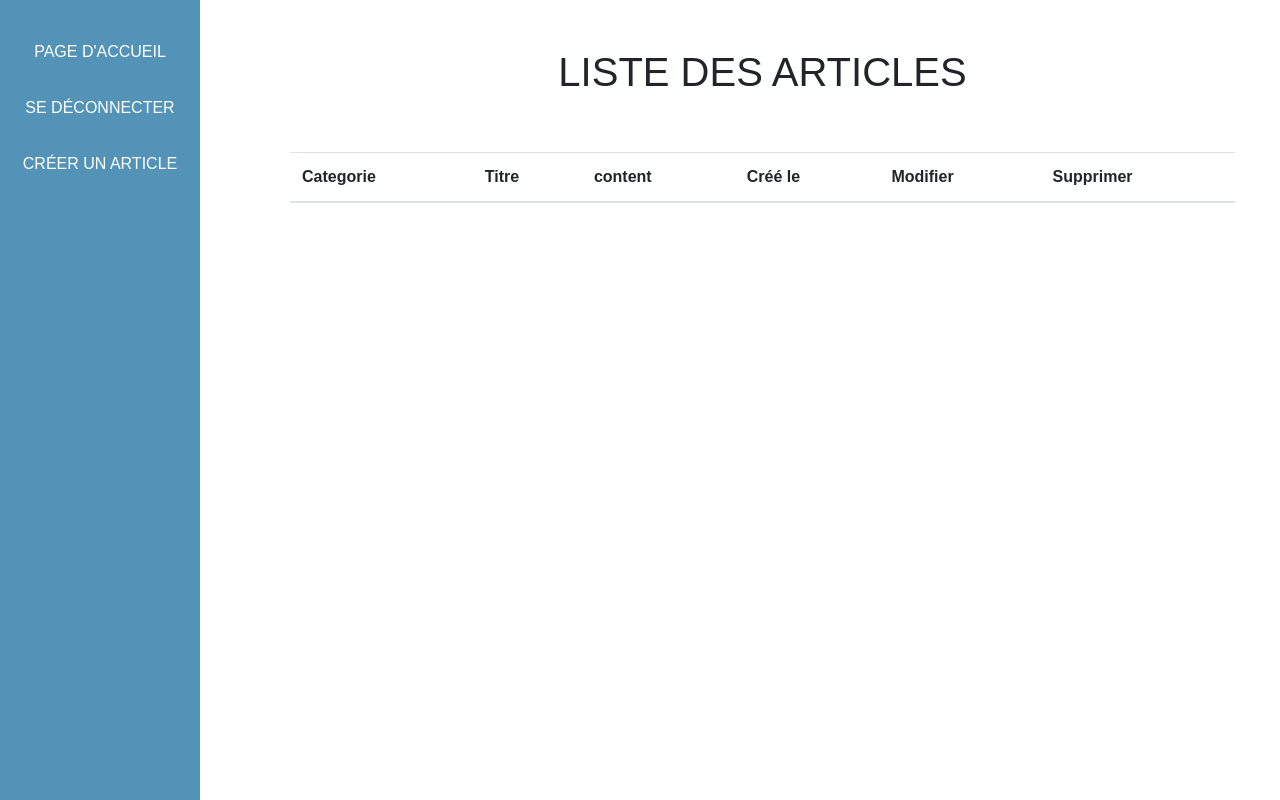
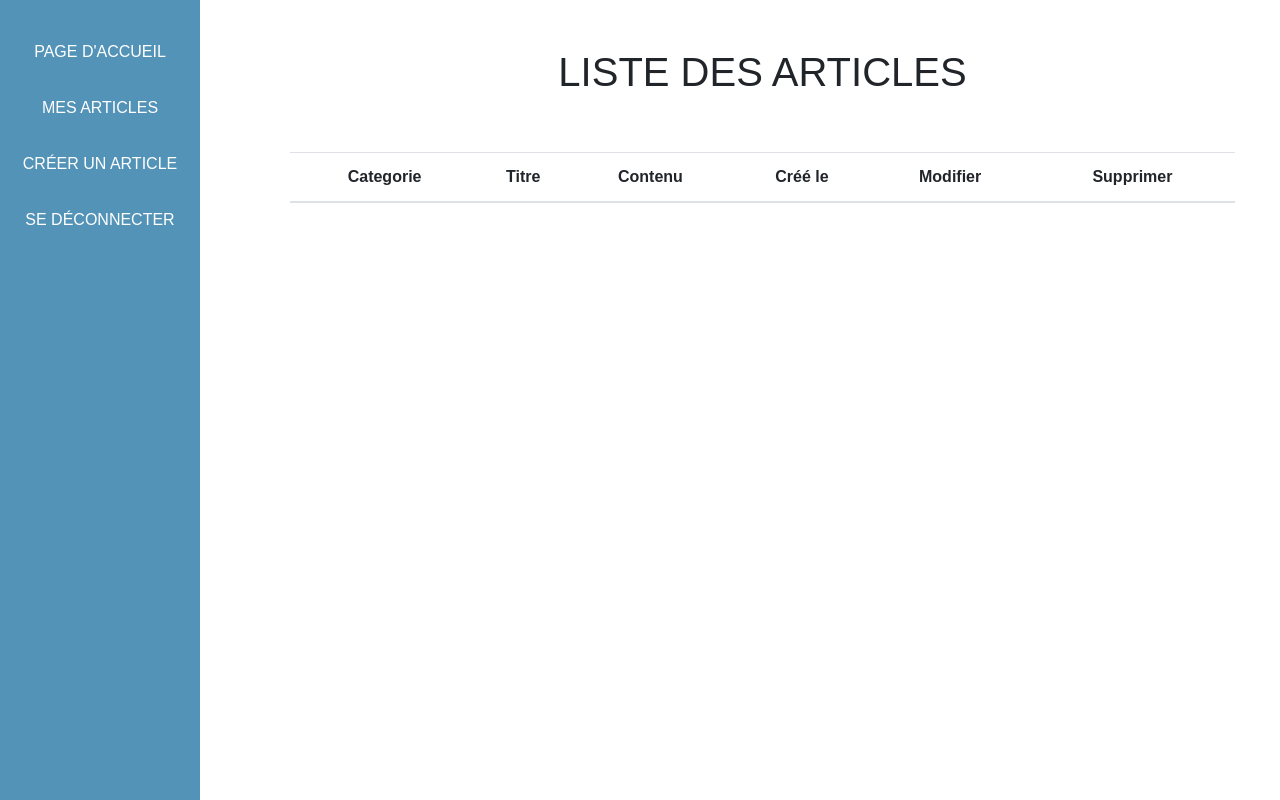
Before and after one commit to geoffrey112/Site-sur-le-spectacle, a Symfony app: template templates/dashboard/dashboard_home.html.twig in a window 1280 px wide. Run offline with Twig, Linux system fonts and the light colour scheme; the template is opened without the code that fills it, so the values that code supplies are empty; some libraries are stand-ins or nearby versions.

Commit message:
ajout nouvelle onglet + responsive

```diff
--- a/public/styles/dashboard_general.css
+++ b/public/styles/dashboard_general.css
@@ -46,8 +46,26 @@ nav a:hover{
     margin-top:32px;
 }
 
+.table{
+    width:100%;
+}
 
-@media (max-width: 768px){
+
+/* Format MD à XL */
+@media (min-width: 768px){
+
+    .contenuArticle{
+        margin-left:-30px;
+    }
+
+    .navBar{
+        display:none;
+    }
+
+}
+
+/* Format XS à SM */
+@media (max-width: 767px){
 
     .sideBar{
         display:none;
@@ -57,31 +75,14 @@ nav a:hover{
         padding-right:0px;
     }
 
-}
-
-@media (min-width: 768px){
-
-    .contenuArticle{
-        padding-left:0;
-        margin-left:-30px;
-    }
-
     .navBar{
-        display:none;
-    }
-
-}
-
-@media (max-width: 576px){
-
-    .navBar{
-        font-size:15px;
+        font-size:12px;
     }
 
 }
 
 
-/* Creation article */
+/* Dashboard Creation article */
 .contenuForm{
     background-color: #5392b78a;
 }
--- a/templates/dashboard/component/navbar-admin.html.twig
+++ b/templates/dashboard/component/navbar-admin.html.twig
@@ -1,14 +1,17 @@
 <nav class="upc navBar">
     <div class="container-fluid">
         <div class="row text-center text-nowrap">
-            <div class="col-4 marge">
+            <div class="col-3 marge p-0">
                 <a href="{{ path('home')}}">Page d'accueil</a>
             </div>
-            <div class="col-4 marge">
+            <div class="col-3 marge p-0">
+                <a href="{{ path('dashboard')}}">Mes articles</a>
+            </div>
+            <div class="col-3 marge p-0">
+                <a href="{{ path("create_article")}}">Créer un article</a>
+            </div>
+            <div class="col-3 marge p-0">
                 <a href="{{ path('logout')}}">Se déconnecter</a>
-            </div>
-            <div class="col-4 marge">
-                <a href="{{ asset("./dashboard/create_article")}}">Créer un article</a>
             </div>
         </div>
     </div>
--- a/templates/dashboard/component/sidebar-admin.html.twig
+++ b/templates/dashboard/component/sidebar-admin.html.twig
@@ -1,7 +1,8 @@
 <div class="sideBar">
     <nav class="nav flex-column p-3 upc text-center">
         <a href="{{ path('home') }}" class="mb-2 mt-4" >Page d'accueil</a>
+        <a href="{{ path('dashboard') }}" class="mb-2 mt-4" >Mes articles</a>
+        <a href="{{ path('create_article') }}" class="mb-2 mt-4">Créer un article</a>
         <a href="{{ path('logout') }}" class="mb-2 mt-4">Se déconnecter</a>
-        <a href="{{ asset("./dashboard/create_article") }}" class="mb-2 mt-4">Créer un article</a>
     </nav>
 </div>
--- a/templates/dashboard/dashboard_base.html.twig
+++ b/templates/dashboard/dashboard_base.html.twig
@@ -20,7 +20,7 @@
                     {% include "dashboard/component/sidebar-admin.html.twig" %}
                 </div>
 
-                <div class="col-xl-9 col-lg-9 col-md-8 col-12 mt-5">
+                <div class="col-xl-9 col-lg-9 col-md-8 col-12 mt-5 pl-0">
                     {% block body %}{% endblock %}
                 </div>
             </div>
--- a/templates/dashboard/dashboard_home.html.twig
+++ b/templates/dashboard/dashboard_home.html.twig
@@ -3,17 +3,17 @@
 {% block body %}
 
     <div class="container-fluid contenuArticle">
-        <div class="row">
+        <div class="row justify-content-center">
             <h1 class="upc mx-auto">Liste des articles</h1>
-            <table class="table mt-5 text-nowrap">
+            <table class="table mt-5 text-center text-nowrap">
                 <thead>
                     <tr>
-                        <th>Categorie</th>
-                        <th>Titre</th>
-                        <th>content</th>
-                        <th>Créé le</th>
-                        <th>Modifier</th>
-                        <th>Supprimer</th>
+                        <th class="px-0">Categorie</th>
+                        <th class="px-0">Titre</th>
+                        <th class="px-0">Contenu</th>
+                        <th class="px-0">Créé le</th>
+                        <th class="px-0">Modifier</th>
+                        <th class="px-0">Supprimer</th>
                     </tr>
                 </thead>
 
```
Also changed, not shown: config/routes.yaml (+0 -40 lines).
